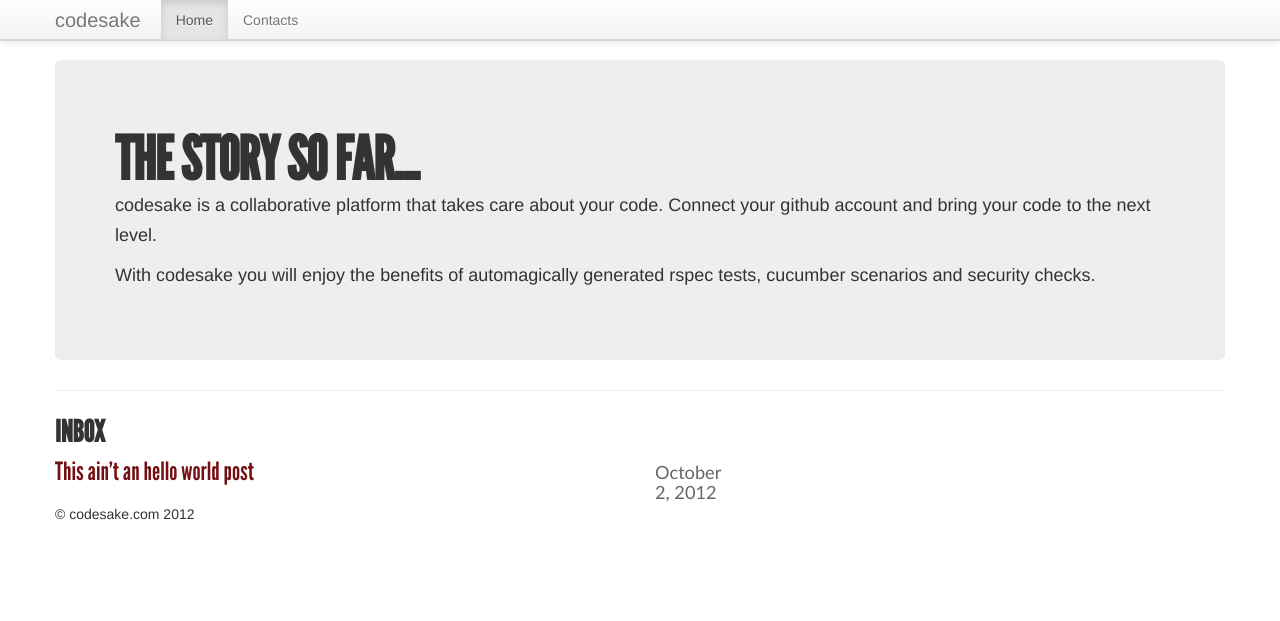
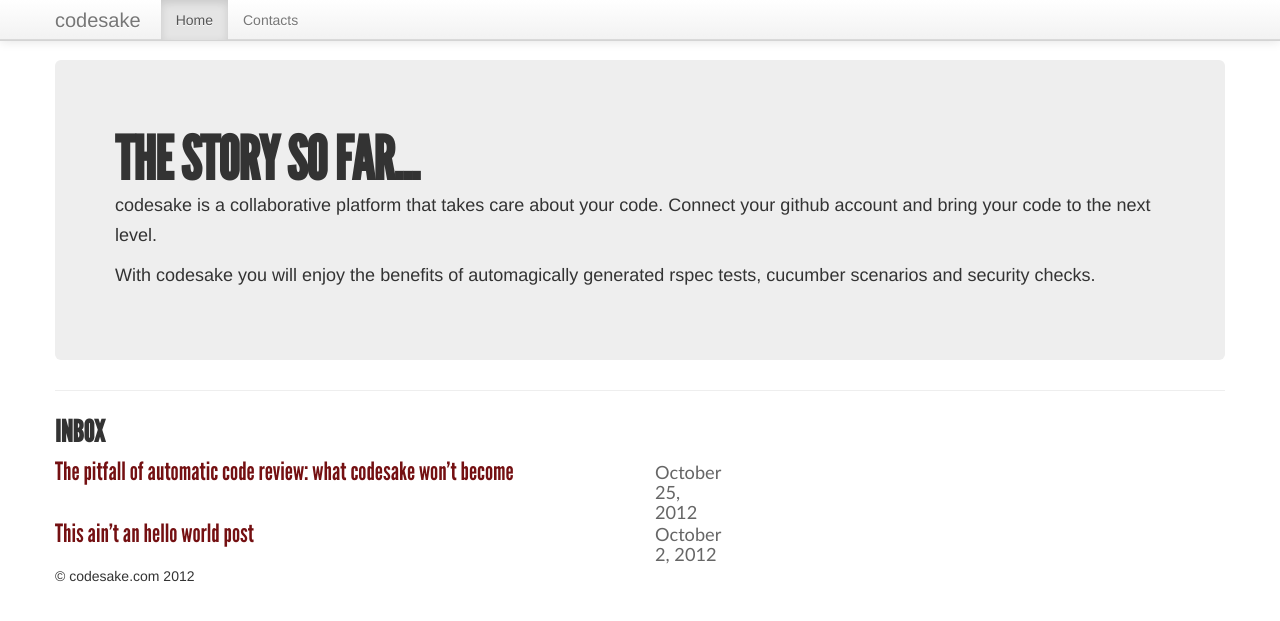
Before and after one commit to codesake/blog, a Jekyll site: the page built from index.html, in a window 1280 px wide. Shown: the top 621 px of the page. Built offline with Jekyll 4.4.1, drawn with Linux system fonts in a browser that asks for light colours; the list of posts is cut into pages by our own code; some of the changed lines change nothing that is shown.

Commit message:
Post for today and fix image.left right margin, now in em and so responsositive

````diff
--- /dev/null
+++ b/_posts/2012-10-25-the-pitfall-of-automatic-code-review-what-codesake-won-t-become.markdown
@@ -0,0 +1,156 @@
+---
+published: true
+layout: post
+title: "The pitfall of automatic code review: what codesake won't become"
+---
+
+I write this post as a internal meme to draw the first roadmap for
+codesake.com. After a couple of weeks that I was in [my appsec blog](http://armoredcode.com)
+redesign, now I'm back to codesake.com development.
+
+I really hope an MVP will be ready for later winter or at least no longer than February 2013.
+
+Now let's see which are, basing on my experience, the pitfalls codesake has to
+avoid.
+
+## Pitfall 0x01: your tool is enough
+
+There are a lot of widespread misconceptions about source code static analysis,
+but the first and the scariest one is that having a SAST tool, no matter how
+good it can be, is the goal you have to reach.
+
+Application security is a process that engages your developers, project managers,
+software architect and even marketing people for
+[the code they outsource to web agencies](/blog/are-web-agencies-the-new-security-threats-in-2013/)
+since the very beginning of an web project.
+
+Let both non technical people and non security people aware about your risk is the master key to the success.
+
+### How codesake will avoid this one?
+
+It's weird for an automatic static analysis platform trying to escape the fact
+that a tool can't be enough. The idea is that a section for security awareness
+must be present in the platform trying to help people in understand which is
+the codesake output, the remediation tasks they must implement and how to
+discriminate good findings from false positives.
+
+A sort of coding dojo for developers to quick mockup the code they need and a
+sort of high level dashboard for project managers. This implies that at least
+for enterprises, users must have different roles.
+
+## Pitfall 0x02: early stages aren't important enough
+
+I was engaged in a number of late running code reviews. The code was already in
+production and no one had clues about application security and the correct
+perimeter of the application.
+
+_How can I access this page? Which protocols do you support? Is there any API?
+Is your database well protected?_
+
+For development team that doesn't think application security as a key component
+of their workflow, those questions are either not important at all.
+
+But a quick and dirty threat model can address mitigations task you can suggest
+when you find something. You must give developers some added value.
+
+### How codesake will avoid this one?
+
+A preliminary architectural standard questionnaire that it will give codesake
+some information to guess about web application exposure.
+Of course this will be something general that it could be used as startup for a
+real human driven threat modeling session.
+
+## Pitfall 0x03: a tool's output is something I need
+
+Yesterday I launched a commercial static analysis tool over
+[latest wordpress version](http://www.wordpress.org), 3.4.2 at the time I'm
+writing this.
+
+I expected to find no more than a couple of thing, since wordpress is a mature
+software product and this is the latest version addressing a lot of security
+problems.
+
+More than 150 high level vulnerabilities were there over my dashboard, all
+about injections and potential cross site scripting.
+
+That's insane. Manaul reviewing all the high level findings will take me days.
+It would be a better choice having done a manual code review over manually
+selected portions of source code.
+
+The second thing that drove me crazy was that since the source code was fresh
+and it was a patch wrote eventually to close insecurities, I had found more
+than 100 possible 0-days attack? Or more obviously I had found tons of false
+positives.
+
+### How codesake will avoid this one?
+
+This will be tough. I have no magic wands in my hand to promize a pure free
+false positives tool. A lot of vendors they do and, as a security specialist I
+think they have a great marketing team instead of a powerful knowledge base.
+
+As described on this post [alter ego over armoredcode.com](http://armoredcode.com/blog/the-hidden-pitfalls-in-automatic-source-code-review/),
+running a mix of hybrid analysis and fuzzing over suspected sanitizing routine
+will lead me to provide better results.
+
+I mean: if a tool detects that a tampered variable can be used in the
+presentation layer after a routine called _make-your-string-safe_ it can't say
+for sure anything about this attack path. It must make some fuzzy attack over
+_make-your-string-safe_ in order to understand if it's a validation routine and
+if it's performing well.
+
+## Pitfall 0x04: a tool's output is something THEY need
+
+Even source code static analysis tool output is not made for developers.
+Application security specialists write security tool and they think all people
+in the IT world can understand that fixing a XSS is just a matter of _escaping your input_.
+
+Well, I can understand what escape means in this context but what about a web developer?
+He's thinking about SEO optimization, about layout, about business logic, about
+bugs. He doesn't know anything about what do you really want him to escape? He
+wasn't aware about all the possible manner you can write a XSS attack vector.
+
+And even if the report is written by an application security specialist,
+readers are developers so code snippet and programming design patterns have to
+be used instead of theorical security considerations (they still great for
+remediation introduction however, so a developer can learn).
+
+### How codesake will avoid this one?
+
+Output for security tests won't be in term of _fix your code for injection_ or
+_if you're a java application then use this ESAPI class_ (if testing a .NET or
+Ruby project).
+
+Fixes has to be as specific as possible. They must be in the same programming
+language the application is wrote into.
+Of course, suggesting third parties great libraries like
+[OWASP ESAPI](https://www.owasp.org/index.php/Category:OWASP_Enterprise_Security_API)
+is correct but suggestion must be tuned and contextualized.
+
+As example, for a ruby project something like the following can be a feasible
+recommendation:
+
+* put owasp-esapi-ruby gem into your Gemfile
+
+```
+...
+gem "owasp-esapi-ruby"
+...
+```
+
+* make a bundle install
+
+```
+$ bundle install
+```
+
+* include Esapi::Sanitize module in your class
+
+```
+...
+include Esapi::Sanitize
+...
+```
+
+## Outro
+
+Very compelling goals. Can I make this things to be real?
--- a/stylesheets/style.css
+++ b/stylesheets/style.css
@@ -9,7 +9,7 @@
 
 img.left {
   float:left;
-  margin-right: 10px;
+  margin-right: 2em;
 }
 
 a.index-title {
````
Also changed, not shown: 1 other file.
